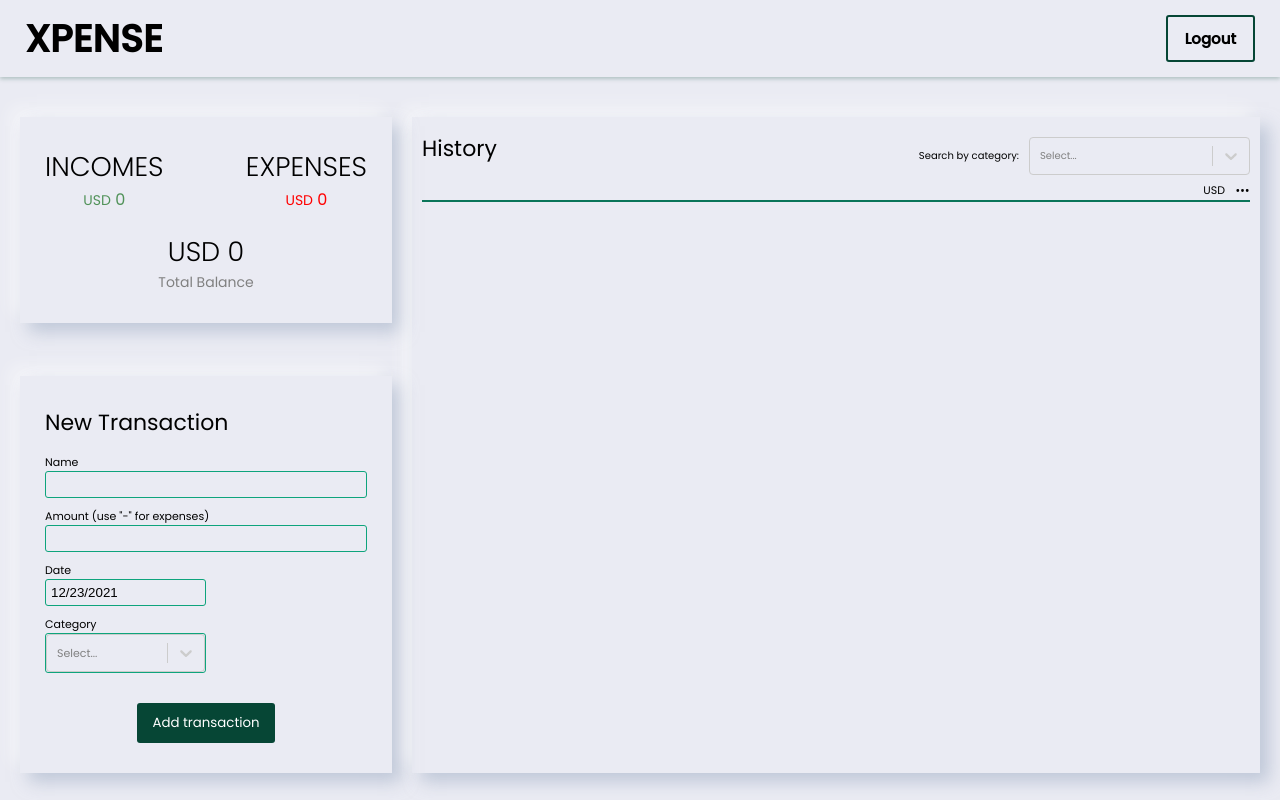
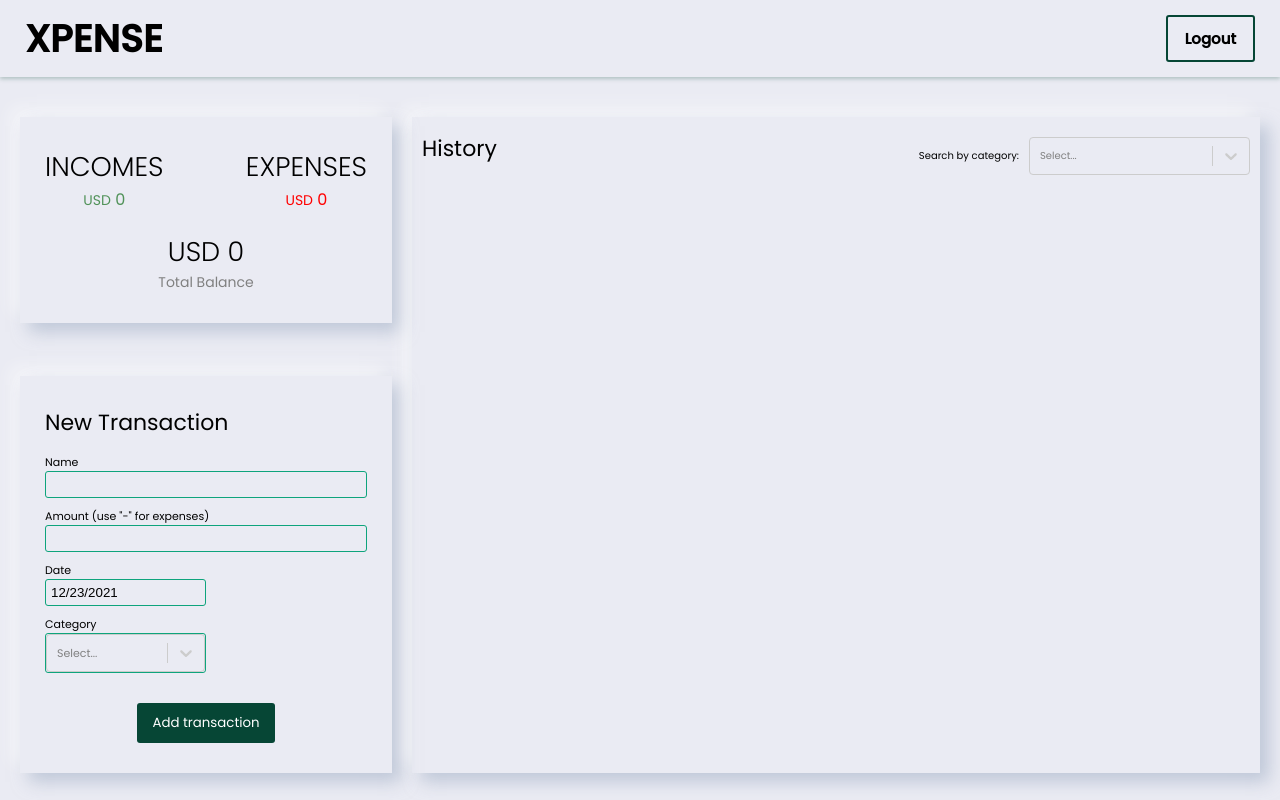
Before and after one commit to Gabito-git/Xpense, a React (Create React App) app in the folder frontend/: page / in a window 1280 px wide. Built offline with nearby package versions, Linux system fonts and the light colour scheme.

Commit message:
feat(front) configure context in history component

```diff
--- a/frontend/src/components/homescreen/History.js
+++ b/frontend/src/components/homescreen/History.js
@@ -1,10 +1,13 @@
-import { useState } from "react"
+import { useContext, useState } from "react"
+
 import CustomSelect from "./CustomSelect"
 import Transaction from "./Transaction"
+import { TransactionContext } from '../../context/transactionContext'
 
 const History = () => {
 
     const [selectedOption, setSelectedOption] = useState(null);
+    const { state:{ transactions } } = useContext( TransactionContext );
 
     return (
         <div className="history">
@@ -20,7 +23,14 @@ const History = () => {
                     </div>
                 </div>
             </div>
-            <Transaction />
+            {
+                transactions.map( transaction => (
+                    <Transaction
+                        style={ { color: transaction.type === 'income' ? 'green': 'red' } }
+                        {...transaction}
+                    />
+                ) )
+            }
         </div>
     )
 }
```
